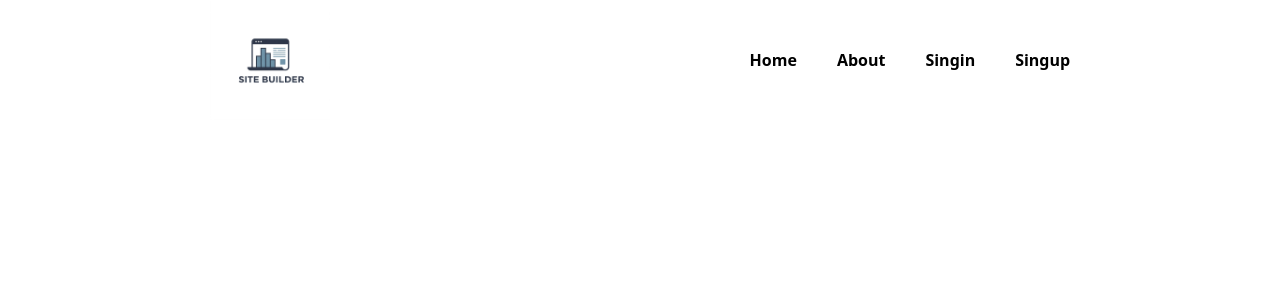
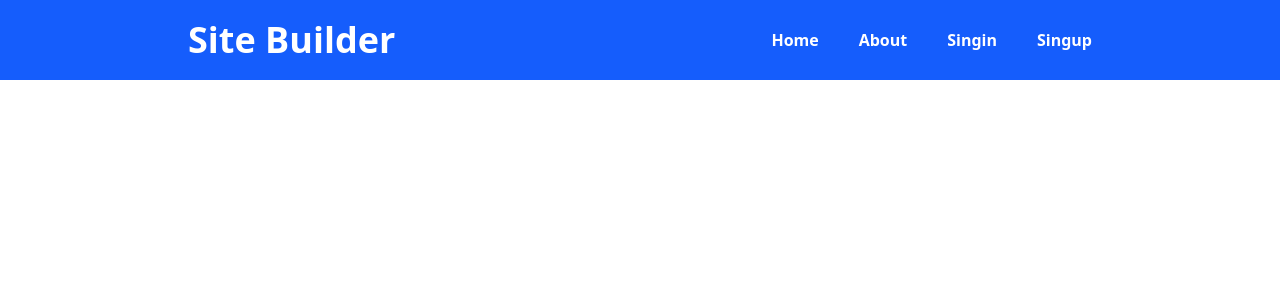
Before and after one commit to Ridwankabbo/CMS_frontend, a React app: page / in a window 1280 px wide. Shown: the top 300 px of the page. Built offline with nearby package versions, Linux system fonts and the light colour scheme; the HTML template or start-up script is replaced by a standard one.

Commit message:
changing designe ui

```diff
--- a/src/components/Header.jsx
+++ b/src/components/Header.jsx
@@ -2,10 +2,11 @@ import React from "react";
 import { Link } from "react-router-dom";
 const Header = ()=>{
     return(
-        <section className="flex justify-around items-center">
+        <section className="flex justify-around items-center bg-blue-600 text-white py-5">
 
             <div>
-                <img src="images/siteBuilder_logo.jpg" className="h-30 w-30" alt="logo" />
+                {/* <img src="images/siteBuilder_logo.jpg" className="h-25 w-25" alt="logo" /> */}
+                <h2 className="text-4xl font-bold">Site Builder</h2>
             </div>
             <div>
                 <ul className="flex gap-10 font-semibold">
--- a/src/components/dashboardNavBar.jsx
+++ b/src/components/dashboardNavBar.jsx
@@ -4,7 +4,7 @@ const DashboardNavBar = () =>{
     return(
         <div className="flex justify-around bg-green-600 py-5 text-white">
             <div className="flex items-center text-4xl font-bold gap-5">
-                <img src="images/siteBuilder_logo.jpg" alt="" height='70px' width='100px' />
+                {/* <img src="images/siteBuilder_logo.jpg" alt="" height='70px' width='100px' /> */}
                 <h2>Site Builder</h2>
             </div>
             <div>
```
